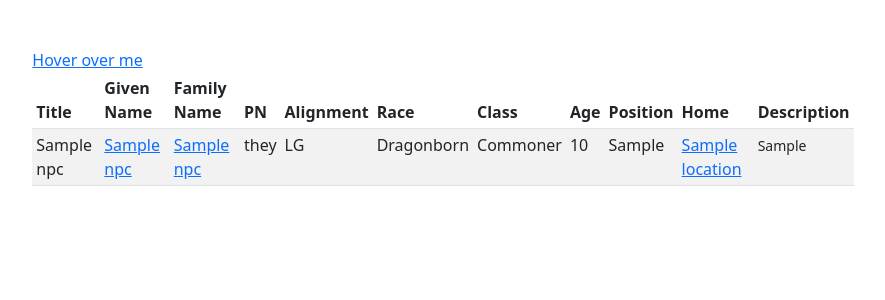
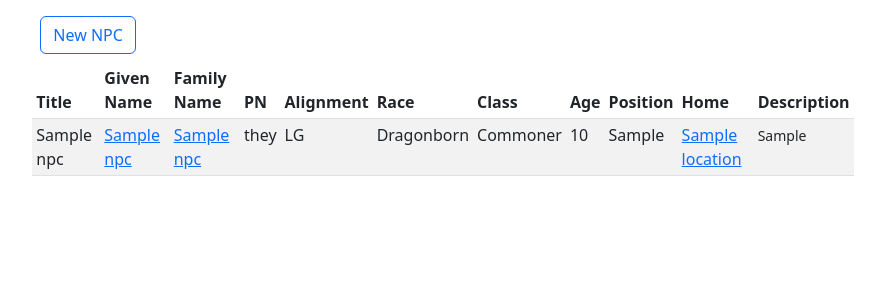
Before and after one commit to sammark1/Compend, a Django app: page /campaign/1/npc/ in a window 1280 px wide. Shown: the part 56-356 px from the top of the page, without its empty margins (197-1082 px from the left). Run offline with Django 4.2, Linux system fonts and the light colour scheme; tables that the repository leaves empty hold one stand-in row (values such as "Sample post"); some libraries are stand-ins or nearby versions.

Commit message:
styling tweaks

```diff
--- a/main_app/templates/location_create.html
+++ b/main_app/templates/location_create.html
@@ -9,7 +9,7 @@
 {% block body %}
 <div class="col-md-8 mx-auto p-3 py-md-5">
   <div class="card p-3">
-    <h1 class="text-center">Create NPC in {{campaign.name}}</h1>
+    <h1 class="text-center">Create Location in {{campaign.name}}</h1>
     <form action="" method="post">
     {% csrf_token %}
     {{form|crispy}}
--- a/main_app/templates/login.html
+++ b/main_app/templates/login.html
@@ -12,7 +12,7 @@
   <div class="row align-items-center g-lg-5 py-5">
     <div class="col-lg-7 text-center text-lg-start">
       <h1 class="display-4 fw-bold lh-1 mb-3">Log-in to Compend</h1>
-      <p class="col-lg-10 fs-4">Log into Compend</p>
+      <!-- <p class="col-lg-10 fs-4">Log into Compend</p> -->
     </div>
     <div class="col-md-10 mx-auto col-lg-5">
       <form class="p-4 p-md-5 border rounded-3 bg-light" method="POST" action=".">
--- a/main_app/templates/npc_list.html
+++ b/main_app/templates/npc_list.html
@@ -5,9 +5,11 @@
 {% endblock %}
 
 {% block body %}
-<div class="col-xl-8 mx-auto p-3 py-md-5">
-    <a href="#" data-toggle="tooltip" title="Hooray!">Hover over me</a>
+<div class="col-xl-8 mx-auto p-3 py-md-2">
     <div class="table-responsive">
+        <div class="px-2 py-2">
+            <a href="{% url 'NPC_Create' campaign.pk %}" class="btn btn-outline-primary">New NPC</a>
+        </div>
         <table class="table table-striped table-sm">
             <thead>
                 <tr>
--- a/main_app/templates/signup.html
+++ b/main_app/templates/signup.html
@@ -10,8 +10,7 @@
 <div class="container col-xl-10 col-xxl-8 px-4 py-5">
   <div class="row align-items-center g-lg-5 py-5">
     <div class="col-lg-7 text-center text-lg-start">
-      <h1 class="display-4 fw-bold lh-1 mb-3">Log-in to Compend</h1>
-      <p class="col-lg-10 fs-4">Log into Compend</p>
+      <h1 class="display-4 fw-bold lh-1 mb-3">Sign-up for Compend</h1>
     </div>
     <div class="col-md-10 mx-auto col-lg-5">
       <form class="p-4 p-md-5 border rounded-3 bg-light" method="POST" action=".">
```
Also changed, not shown: main_app/templates/location_list.html (+5 -6 lines).
